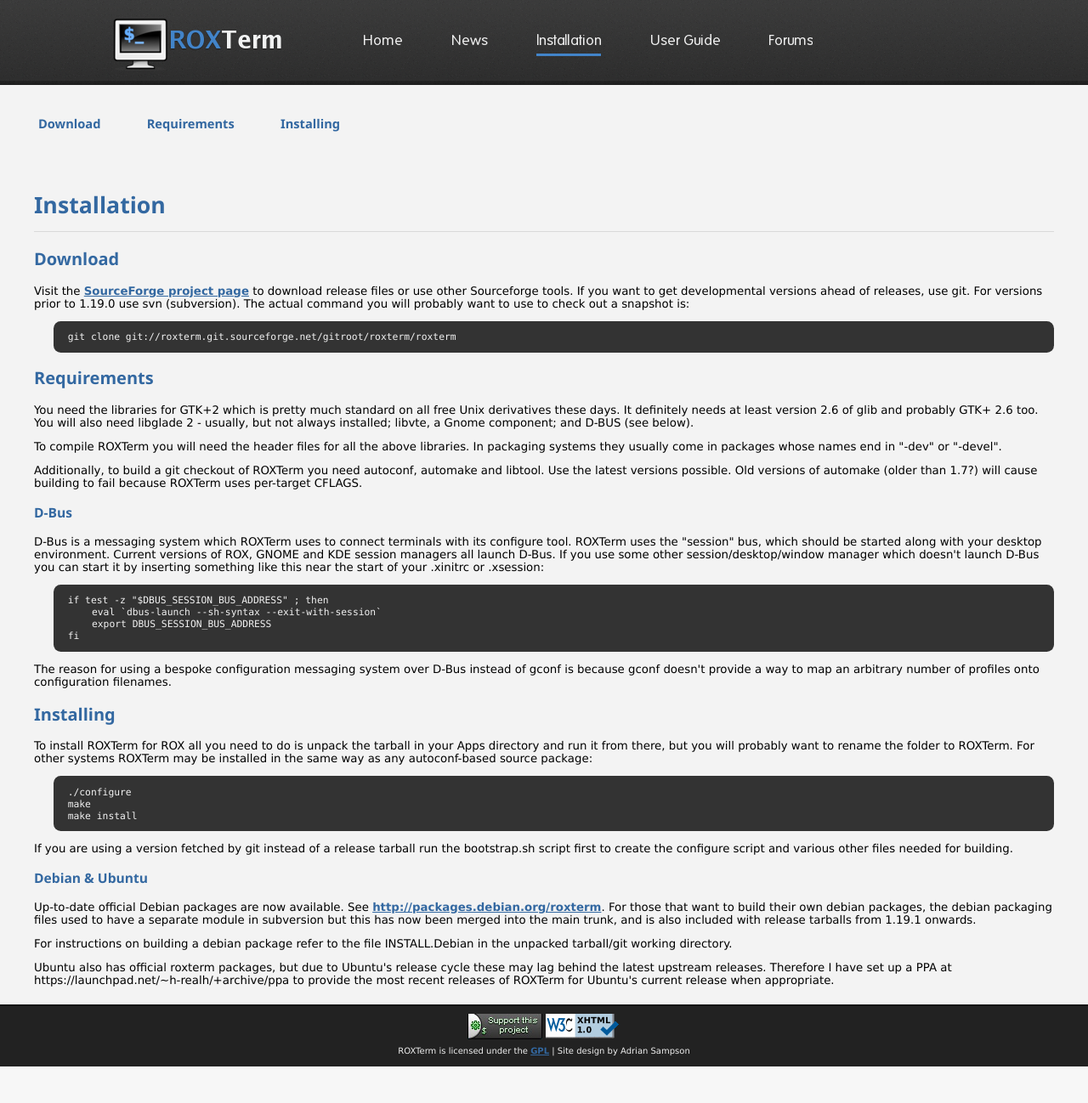
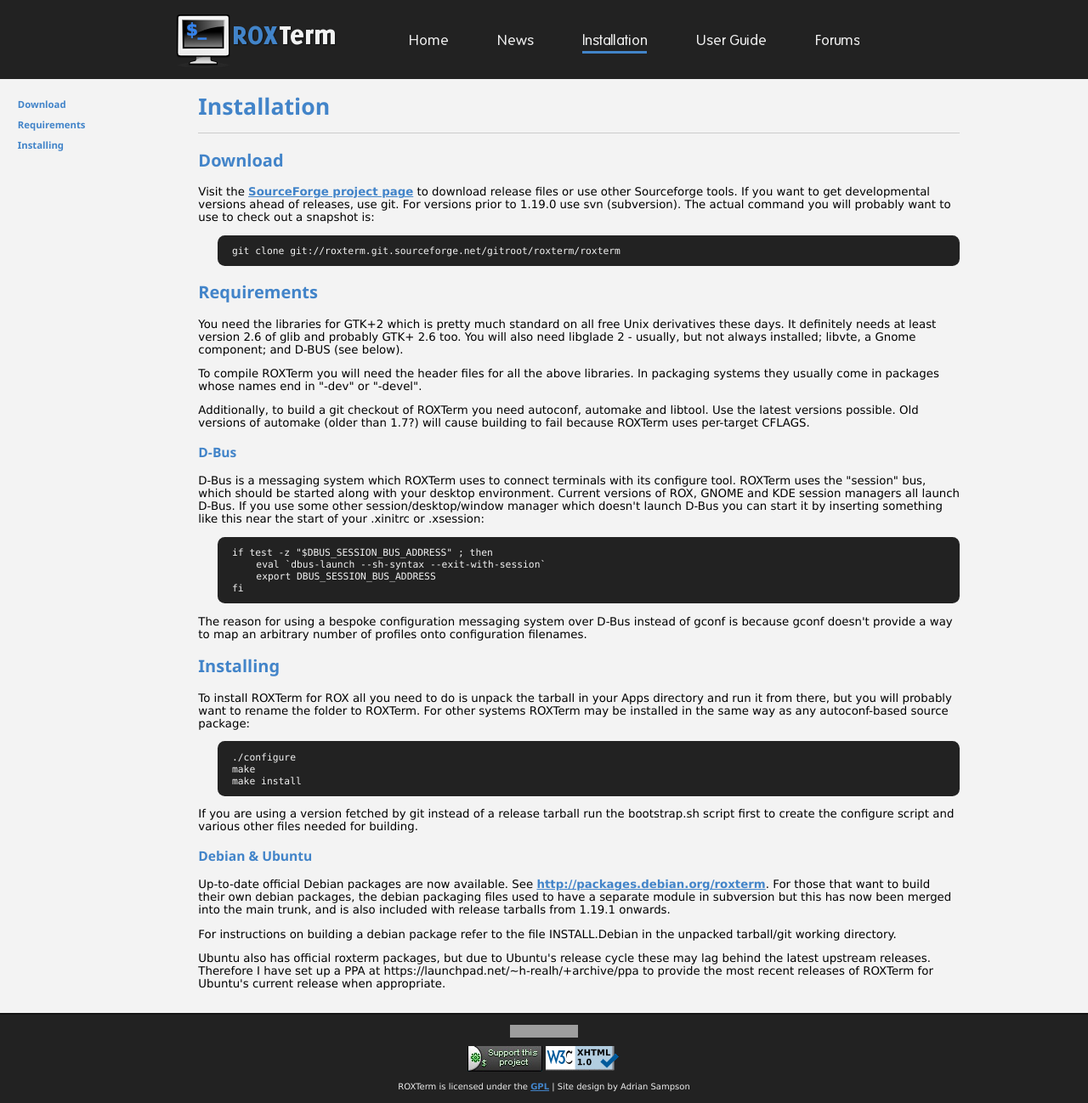
Before and after one commit to realh/roxterm, a PHP site: page /installation.html in a window 1280 px wide. Shown: the whole page at 85% size. Before the commit the page ends 1255 px from the top, so only its background shows below. Run offline with PHP 8.4, Linux system fonts and the light colour scheme; grey boxes are pictures that could not be loaded.

Commit message:
New revision of web pages.

```diff
--- a/Help/installation.html
+++ b/Help/installation.html
@@ -30,16 +30,18 @@
 			</div>
 		</div>
 
-		<ol id="SubNav" class="largeFont">
+		<div id="Middle" class="clear">
+			<ol id="SubNav">
 				<li><a href="#Download">Download</a></li>
 				<li><a href="#Requirements">Requirements</a></li>
 				<li><a href="#Installing">Installing</a></li>
 			</ol>
 
-		<div id="Content" class="noPaddingTop">
+			<div id="Content" class="partialWidth">
 				<h1>Installation</h1>
 
-			<h2><a name="Download">Download</a></h2>
+
+				<h2>Download <a class="pageAnchor" name="Download">:</a></h2>
 
 				<p>Visit the <a href="http://sourceforge.net/projects/roxterm">SourceForge project page</a> to download release
 				files or use other Sourceforge tools. If you want to get developmental versions ahead of releases, use git.
@@ -50,7 +52,7 @@
 					<span>git clone git://roxterm.git.sourceforge.net/gitroot/roxterm/roxterm</span>
 				</p>
 
-			<h2><a name="Requirements">Requirements</a></h2>
+				<h2>Requirements <a class="pageAnchor" name="Requirements">:</a></h2>
 
 				<p>You need the libraries for GTK+2 which is pretty much standard on all free Unix derivatives these days. It
 				definitely needs at least version 2.6 of glib and probably GTK+ 2.6 too. You will also need libglade 2 - usually,
@@ -80,7 +82,7 @@
 				<p>The reason for using a bespoke configuration messaging system over D-Bus instead of gconf is because gconf
 				doesn't provide a way to map an arbitrary number of profiles onto configuration filenames.</p>
 
-			<h2><a name="Installing">Installing</a></h2>
+				<h2>Installing <a class="pageAnchor" name="Installing">:</a></h2>
 
 				<p>To install ROXTerm for ROX all you need to do is unpack the tarball in your Apps directory and run it from there,
 				but you will probably want to rename the folder to ROXTerm. For other systems ROXTerm may be installed in the same
@@ -109,11 +111,19 @@
 				upstream releases. Therefore I have set up a PPA at https://launchpad.net/~h-realh/+archive/ppa to provide the
 				most recent releases of ROXTerm for Ubuntu's current release when appropriate.</p>
 			</div>
+		</div>
 
 		<div id="Footer">
 			<div id="FooterButtons">
-				<a id="DonationLink" href="http://sourceforge.net/donate/index.php?group_id=124080">Donate</a>
-				<a id="ValidMarkupLink" href="http://validator.w3.org/check?uri=referer">Valid XHTML</a>
+				<a id="SourceforgeLink" href="http://sourceforge.net/projects/roxterm" title="RoxTerm Sourceforge">
+					<img src="http://sflogo.sourceforge.net/sflogo.php?group_id=124080&amp;type=8" width="80" height="15"
+					alt="Get RoxTerm at SourceForge.net. Fast, secure and Free Open Source software downloads" />
+				</a>
+
+				<br />
+
+				<a id="DonationLink" class="spriteLink"  href="http://sourceforge.net/donate/index.php?group_id=124080">Donate</a>
+				<a id="ValidMarkupLink" class="spriteLink" href="http://validator.w3.org/check?uri=referer">Valid XHTML</a>
 			</div>
 
 			<p>ROXTerm is licensed under the <a href="http://www.gnu.org/licenses/gpl-3.0-standalone.html">GPL</a> |
--- a/Help/roxterm.css
+++ b/Help/roxterm.css
@@ -4,7 +4,7 @@
 
 html, body {
 	background:#F3F3F3;
-	font-family:"Lucida Grande","Lucida Sans Unicode","Lucida Sans","DejaVu Sans","Bitstream Vera Sans",Verdana,sans-serif;
+	font-family:Verdana,sans-serif;
 	font-size:10pt;
 	height:100%;
 	margin:0;
@@ -15,17 +15,31 @@ h1, h2, h3, h4 {
 }
 
 h1, h2, h3, h4, .newsItemHeader, a[href] {
-	color:#3368A1;
-	/*color:#4BA31E;*/
+	color:#4284C9;
 }
 
 h1 {
-	border-bottom:1px solid #D9D9D9;
+	border-bottom:1px solid #CCC;
+	margin-top:0;
 	padding-bottom:0.5em;
 }
 
+h2 {
+	font-size:1.5em;
+	position:relative;
+}
+
+/*hr {
+	border-top:1px solid #CACACA;
+	border-bottom:1px solid #FFF;
+}*/
+
 a[href] {
 	font-weight:bold;
+}
+
+a img {
+	border:none;
 }
 
 #Container {
@@ -33,23 +47,27 @@ a[href] {
 	position:relative;
 }
 
+#Header, #Footer, #SubNav li a:hover, .snippet {
+	background:#222;
+}
+
 #Header {
-	background:url('lib/header.png') repeat-x;
 	width:100%;
-	height:100px;
+	height:7em;
 	position:fixed;
+	top:0;
 	z-index:100;
 }
 
 #Header div {
-	width:975px;
+	width:65em;
 	margin:0 auto;
 }
 
 #Logo {
 	outline:none;
 	text-decoration:none;
-	margin:20px 20px 0 -20px;
+	margin:1.3em 3em 0 0;
 	float:left;
 }
 
@@ -60,7 +78,8 @@ a[href] {
 
 #Header ul {
 	list-style:none;
-	margin-top:40px;
+	padding:0;
+	margin:3em 0 0;
 	float:left;
 }
 
@@ -78,7 +97,6 @@ a[href] {
 	text-decoration:none;
 	text-indent:-9999px;
 	height:20px;
-	padding-bottom:3px;
 	display:inline-block;
 	overflow:hidden;
 }
@@ -109,23 +127,29 @@ a[href] {
 
 #Header ul li a.active, #Header ul li a:hover {
 	border-color:#4284C9;
-	/*border-color:#8FFF19;*/
+}
+
+#Middle {
+	padding: 8em 0 9em;
+}
+
+a#TopAnchor {
+	position:absolute;
+	top:0;
 }
 
 #SubNav {
-	text-align:left;
 	list-style:none;
-	padding:125px 1.5em 3em;
+	width:25%;
+	padding:0;
 	margin:0;
+	white-space:nowrap;
+	position:fixed;
+	left:0;
 }
 
 #SubNav li {
-	margin:0.75em 0.5em;
-	display:inline-block;
-}
-
-#SubNav.largeFont a {
-	font-size:1.1em;
+	margin:0.65em 0.5em;
 }
 
 #SubNav a {
@@ -140,15 +164,15 @@ a[href] {
 
 #SubNav a:hover {
 	color:#4891DE;
-	background:#383838;
 }
 
 #Content {
-	padding:100px 3em 80px;
+	padding:0 4% 0 3%;
 }
 
-#Content.noPaddingTop {
-	padding-top:0;
+#Content.partialWidth {
+	width:70%;
+	padding-left:17.5em;
 }
 
 #Content li {
@@ -162,17 +186,10 @@ a[href] {
 	font-weight:normal;
 }
 
-#Content a.toTop {
-	font-size:0.6em;
-	font-weight:bold;
-	text-decoration:none;
-}
-
 #Footer {
-	background:#222;
 	border-top:2px solid #141414;
 	width:100%;
-	height:60px;
+	height:7em;
 	padding:0.4em 0;
 	clear:both;
 	position:absolute;
@@ -182,24 +199,32 @@ a[href] {
 #FooterButtons {
 	text-align:center;
 	width:200px;
-	margin:0.25em auto;
+	margin:0.25em auto 0.5em;
 }
 
 #FooterButtons a {
+	color:#000;
+	display:inline-block;
+}
+
+a#SourceforgeLink {
+	margin:0.25em 0 0.5em;
+}
+
+#FooterButtons a.spriteLink {
 	background-image:url('lib/sprites.png');
 	background-repeat:no-repeat;
 	text-indent:-9999px;
 	overflow:hidden;
-	display:inline-block;
 }
 
-#DonationLink {
+a#DonationLink {
 	background-position:left -30px;
 	width:88px;
 	height:32px;
 }
 
-#ValidMarkupLink {
+a#ValidMarkupLink {
 	background-position:-90px -30px;
 	width:88px;
 	height:31px;
@@ -214,7 +239,7 @@ a[href] {
 }
 
 .newsItem + .newsItem {
-	border-top:1px solid #D9D9D9;
+	border-top:1px solid #CCC;
 	padding-top:1em;
 }
 
@@ -233,7 +258,6 @@ a[href] {
 }
 
 .snippet {
-	background:#333;
 	-moz-border-radius:0.75em;
 	border-radius:0.75em;
 	color:#F2F2F2;
@@ -249,6 +273,33 @@ a[href] {
 	display:block;
 }
 
+a.toTop {
+	font-size:0.75em;
+	text-decoration:none;
+	margin:0 0.5em;
+}
+
+a.pageAnchor {
+	height:0;
+	position:absolute;
+	top:-5.45em;
+	visibility:hidden;
+	display:block;
+}
+
+/* Utility */
 .indented , span.indented {
 	margin-left:3em;
 }
+
+.centered {
+	text-align:center;
+}
+
+.clear:after {
+	content:'.';
+	height:0;
+	clear:both;
+	display:block;
+	visibility:hidden;
+}
```
Also changed, not shown: Help/guide.html (+23 -14 lines), Help/index.html (+11 -2 lines), Help/news.html (+16 -3 lines), Help/roxterm_ie.css (+39 -19 lines), Help/favicon.ico, Help/lib/logo_text.png, Help/lib/sprites.png, 1 other file. Lines whose indentation alone changed are shown as unchanged.
